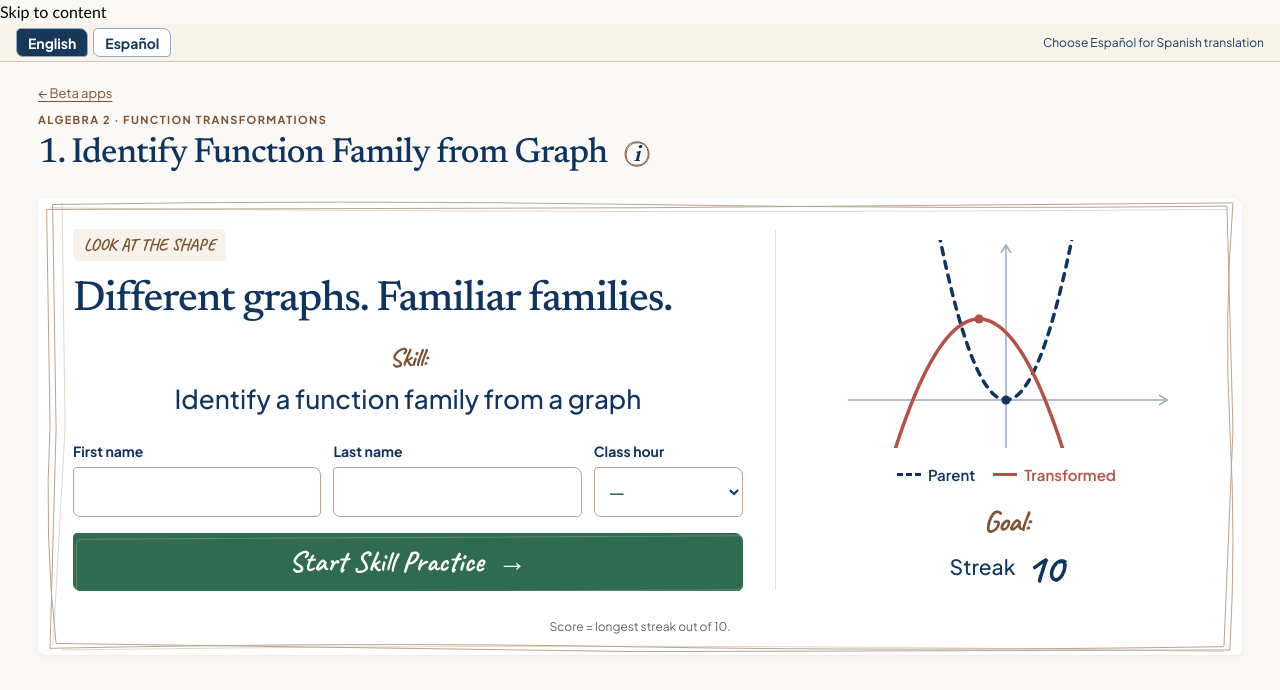
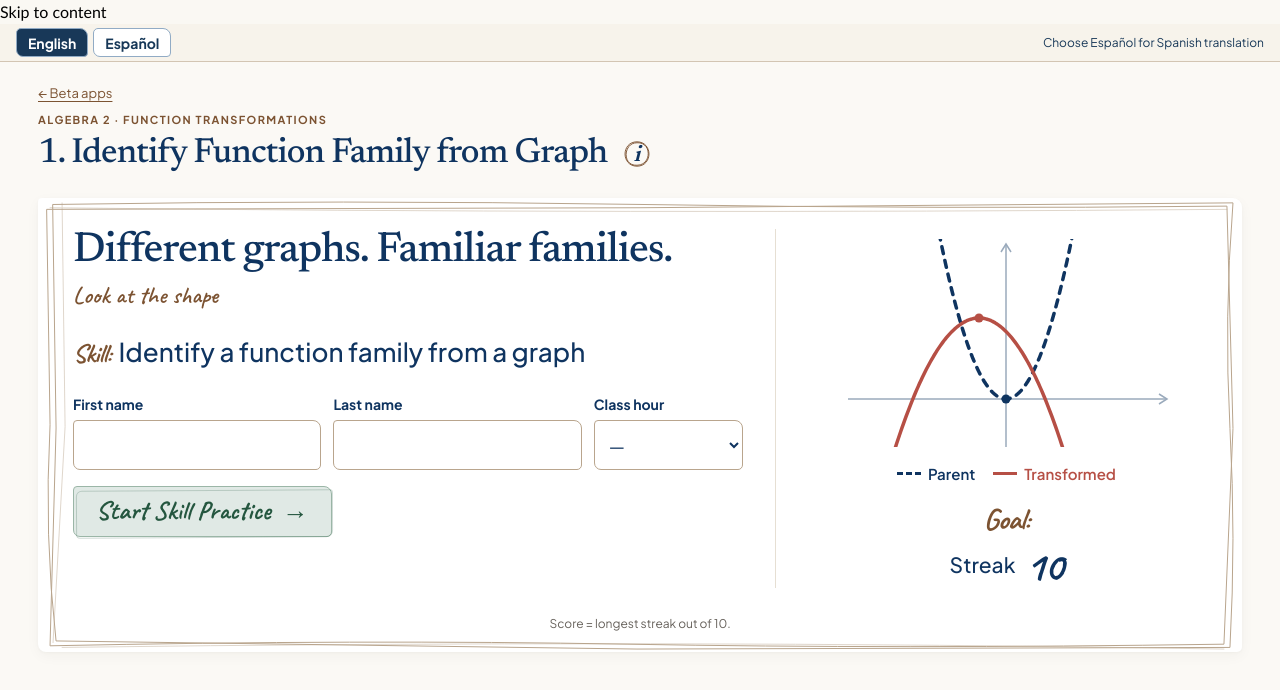
Before and after one commit to macintodd/macintodd-math-site, a Next.js app: page /apps/beta/function-family-graphs in a window 1280 px wide. Shown: the top 690 px of the page. Built offline with nearby package versions, Linux system fonts and the light colour scheme.

Commit message:
Refine entry title hierarchy, inline skill and softer compact start button

```diff
--- a/src/app/apps/beta/function-family-graphs/FamilyGraphs.tsx
+++ b/src/app/apps/beta/function-family-graphs/FamilyGraphs.tsx
@@ -102,7 +102,7 @@ export default function FamilyGraphs() {
     <StarRewards state={state} restoreRevision={restoreRevision}/>
     {header}
     {state.scene === 'welcome' ? <SkillWelcome
-      eyebrow="LOOK AT THE SHAPE" catchphrase="Different graphs. Familiar families."
+      subtitle="Look at the shape" catchphrase="Different graphs. Familiar families."
       skill="Identify a function family from a graph"
       visual={<TransformationPreview/>}
       goal={<p><span>{show('Streak')}</span><strong data-no-translate>10</strong></p>}
--- a/src/components/practice/SkillWelcome.tsx
+++ b/src/components/practice/SkillWelcome.tsx
@@ -5,16 +5,16 @@ import {useWidgetLanguage} from './BilingualWidget'
 import './skill-welcome.css'
 
 /** Shared entry presentation. Identity, goals, scoring and native state belong to the caller. */
-export default function SkillWelcome({catchphrase, skill, visual, goal, scoreNote, children, eyebrow}: {
+export default function SkillWelcome({catchphrase, skill, visual, goal, scoreNote, children, subtitle}: {
   catchphrase: string; skill: string; visual: ReactNode; goal: ReactNode
-  scoreNote?: ReactNode; children: ReactNode; eyebrow?: string
+  scoreNote?: ReactNode; children: ReactNode; subtitle?: string
 }) {
   const {translate: t, displayText} = useWidgetLanguage(), show = displayText ?? t
   return <section className="skill-welcome">
     <SketchFrame/>
     <div className="skill-welcome-main">
-      {eyebrow && <span className="skill-welcome-eyebrow">{show(eyebrow)}</span>}
       <h2 className="skill-welcome-catchphrase">{show(catchphrase)}</h2>
+      {subtitle && <p className="skill-welcome-subtitle">{show(subtitle)}</p>}
       <div className="skill-welcome-skill"><h3>{show('Skill:')}</h3><p>{show(skill)}</p></div>
       {children}
     </div>
--- a/src/components/practice/skill-welcome.css
+++ b/src/components/practice/skill-welcome.css
@@ -1,19 +1,19 @@
 .skill-welcome{position:relative;isolation:isolate;display:grid;grid-template-columns:minmax(0,1.55fr) minmax(250px,1fr);gap:24px 32px;align-items:center;background:var(--card-surface,#fff);padding:30px 34px 18px;margin-top:24px;border:1px solid transparent;border-radius:4px 9px 5px 8px;box-shadow:var(--shadow-paper);color:var(--ink-navy);font-family:var(--study-ui)}
 .skill-welcome>.sketch-frame{position:absolute;inset:-1px;width:calc(100% + 2px);height:calc(100% + 2px);fill:none;stroke:#b9a58d;stroke-width:1;pointer-events:none;z-index:-1}
-.skill-welcome-main{min-width:0}
-.skill-welcome-eyebrow{display:inline-block;padding:7px 11px;background:var(--card-tinted);color:var(--ink-saddle);font:700 17px/1.1 var(--study-hand);border-radius:3px 6px 3px 5px}
-.skill-welcome .skill-welcome-catchphrase{font:500 clamp(30px,3.3vw,43px)/1.08 var(--study-serif);letter-spacing:-.025em;color:var(--ink-navy);margin:17px 0 20px;text-wrap:balance}
-.skill-welcome-skill{text-align:center;margin:0 auto 26px;max-width:530px}
-.skill-welcome .skill-welcome-skill h3{font:700 26px/1.1 var(--study-hand);color:var(--ink-saddle);margin:0 0 8px}
-.skill-welcome-skill p{font:500 clamp(20px,2.2vw,26px)/1.35 var(--study-ui);color:var(--ink-navy);margin:0;text-wrap:balance}
+.skill-welcome-main{min-width:0;align-self:start}
+.skill-welcome-subtitle{font:600 24px/1.2 var(--study-hand);color:var(--ink-saddle);margin:0 0 24px}
+.skill-welcome .skill-welcome-catchphrase{font:500 clamp(30px,3.3vw,43px)/1.08 var(--study-serif);letter-spacing:-.025em;color:var(--ink-navy);margin:0 0 7px;text-wrap:balance}
+.skill-welcome-skill{display:flex;align-items:baseline;gap:8px;text-align:left;margin:0 0 26px;max-width:530px}
+.skill-welcome .skill-welcome-skill h3{font:700 26px/1.1 var(--study-hand);color:var(--ink-saddle);margin:0;white-space:nowrap;flex:0 0 auto}
+.skill-welcome-skill p{font:500 clamp(20px,2.2vw,26px)/1.35 var(--study-ui);color:var(--ink-navy);margin:0;text-wrap:pretty;min-width:0}
 .skill-welcome-fields{display:grid;grid-template-columns:minmax(0,1fr) minmax(0,1fr) minmax(78px,.6fr);gap:12px;margin:0 0 16px}
 .skill-welcome-fields label{font:700 14px/1.3 var(--study-ui);min-width:0}
 .skill-welcome-fields input,.skill-welcome-fields select{display:block;width:100%;min-width:0;min-height:50px;margin-top:7px;padding:11px 10px;border:1px solid #b9a58d;border-radius:4px 8px 5px 7px;background:#fff;font:18px var(--study-ui);color:var(--ink-navy)}
 .skill-welcome-fields select{cursor:pointer}
 .skill-welcome input:focus-visible,.skill-welcome select:focus-visible,.skill-welcome button:focus-visible{outline:3px solid var(--ink-amber);outline-offset:3px}
-.skill-welcome button.skill-welcome-start{display:flex;align-items:center;justify-content:center;gap:14px;width:100%;min-height:56px;padding:12px 20px;background:var(--ink-fern);border:1px solid var(--ink-fern);color:#fff;font:700 29px/1.1 var(--study-hand);border-radius:4px 8px 5px 7px;position:relative;isolation:isolate;touch-action:manipulation}
+.skill-welcome button.skill-welcome-start{display:inline-flex;align-items:center;justify-content:center;gap:12px;width:auto;max-width:100%;min-width:220px;min-height:48px;padding:10px 22px;background:var(--fern-wash);border:1px solid #9bb6a7;color:var(--ink-fern-dark);font:700 26px/1.1 var(--study-hand);border-radius:4px 8px 5px 7px;position:relative;isolation:isolate;touch-action:manipulation}
 .skill-welcome button.skill-welcome-start::after{content:'';position:absolute;inset:3px -2px -2px 2px;border:1px solid currentColor;opacity:.22;border-radius:6px 3px 7px 4px;transform:rotate(-.3deg);pointer-events:none}
-.skill-welcome button.skill-welcome-start:hover:not(:disabled){background:var(--ink-fern-dark);border-color:var(--ink-fern-dark);color:white}
+.skill-welcome button.skill-welcome-start:hover:not(:disabled){background:var(--fern-wash-hover);border-color:var(--ink-fern);color:var(--ink-fern-dark)}
 .skill-welcome-aside{border-left:1px solid var(--border-faint);padding-left:30px;min-width:0}
 .skill-welcome-visual{width:100%;max-width:360px;margin:0 auto 20px}
 .skill-welcome-goal{text-align:center}
@@ -22,5 +22,5 @@
 .skill-welcome-goal strong{font:700 42px/1 var(--study-hand);vertical-align:middle;margin-left:10px}
 .skill-welcome-score-note{grid-column:1/-1;text-align:center;font:400 12px/1.4 var(--study-ui);color:var(--text-muted);margin:0;padding-top:4px}
 @media(max-width:900px){.skill-welcome{padding:26px 24px 18px;gap:20px 24px;grid-template-columns:minmax(0,1.4fr) minmax(235px,1fr)}.skill-welcome-aside{padding-left:24px}.skill-welcome-fields{gap:9px}.skill-welcome-fields label{font-size:13px}}
-@media(max-width:650px){.skill-welcome{grid-template-columns:1fr;padding:24px 18px 18px;margin-top:18px;gap:26px}.skill-welcome .skill-welcome-catchphrase{font-size:34px}.skill-welcome-skill p{font-size:22px}.skill-welcome-aside{border-left:0;border-top:1px solid var(--border-faint);padding:22px 0 0;display:grid;grid-template-columns:minmax(0,1.3fr) minmax(0,1fr);gap:14px;align-items:center}.skill-welcome-visual{margin:0}.skill-welcome-fields{grid-template-columns:1fr 1fr}.skill-welcome-fields label:last-child{grid-column:1/-1}.skill-welcome .skill-welcome-goal h3{font-size:28px}.skill-welcome-goal p{font-size:17px}.skill-welcome-goal strong{display:block;margin:5px 0 0}.skill-welcome-score-note{font-size:12px}.skill-welcome button.skill-welcome-start{font-size:28px}}
-@media(min-width:651px) and (max-height:720px){.skill-welcome{margin-top:16px;padding:23px 27px 15px;gap:16px 28px}.skill-welcome .skill-welcome-catchphrase{font-size:34px;margin-block:12px 16px}.skill-welcome-skill{margin-bottom:20px}.skill-welcome-skill p{font-size:22px}.skill-welcome-visual{max-width:290px;margin-bottom:12px}}
+@media(max-width:650px){.skill-welcome{grid-template-columns:1fr;padding:24px 18px 18px;margin-top:18px;gap:26px}.skill-welcome .skill-welcome-catchphrase{font-size:34px}.skill-welcome-skill p{font-size:22px}.skill-welcome-aside{border-left:0;border-top:1px solid var(--border-faint);padding:22px 0 0;display:grid;grid-template-columns:minmax(0,1.3fr) minmax(0,1fr);gap:14px;align-items:center}.skill-welcome-visual{margin:0}.skill-welcome-fields{grid-template-columns:1fr 1fr}.skill-welcome-fields label:last-child{grid-column:1/-1}.skill-welcome .skill-welcome-goal h3{font-size:28px}.skill-welcome-goal p{font-size:17px}.skill-welcome-goal strong{display:block;margin:5px 0 0}.skill-welcome-score-note{font-size:12px}.skill-welcome button.skill-welcome-start{font-size:26px;min-width:210px}}
+@media(min-width:651px) and (max-height:720px){.skill-welcome{margin-top:16px;padding:23px 27px 15px;gap:16px 28px}.skill-welcome .skill-welcome-catchphrase{font-size:34px;margin-block:0 7px}.skill-welcome-skill{margin-bottom:20px}.skill-welcome-skill p{font-size:22px}.skill-welcome-visual{max-width:290px;margin-bottom:12px}}
--- a/src/lib/function-family-graphs-spanish.ts
+++ b/src/lib/function-family-graphs-spanish.ts
@@ -1,7 +1,7 @@
 /** Local classroom translations; math, names, and numeric scores are not translated. */
 export const familyGraphSpanish = `1. Identify Function Family from Graph	1. Identifica la familia de una función a partir de su gráfica
 ALGEBRA 2 · FUNCTION TRANSFORMATIONS	ÁLGEBRA 2 · TRANSFORMACIONES DE FUNCIONES
-LOOK AT THE SHAPE	OBSERVA LA FORMA
+Look at the shape	Observa la forma
 Different graphs. Familiar families.	Distintas gráficas. Familias conocidas.
 Recognize constant, linear, absolute value, quadratic, and cubic functions by their graphs.	Reconoce las funciones constantes, lineales, de valor absoluto, cuadráticas y cúbicas por sus gráficas.
 Build a streak of 10 correct answers. Your best streak is your score out of 10.	Consigue una racha de 10 respuestas correctas. Tu mejor racha es tu puntuación de 10.
```
Also changed, not shown: src/app/redesign.css (+1 -1 lines), 4 other files (tests, documents, lock files or other folders).
